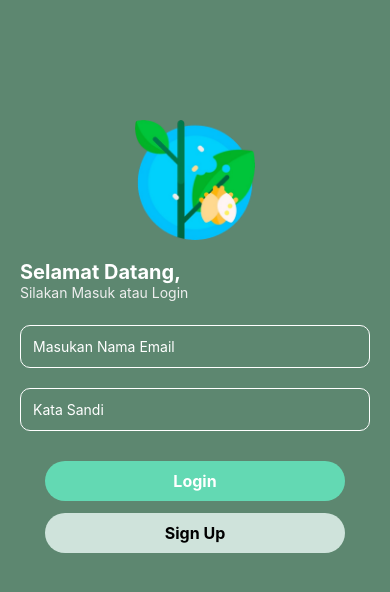
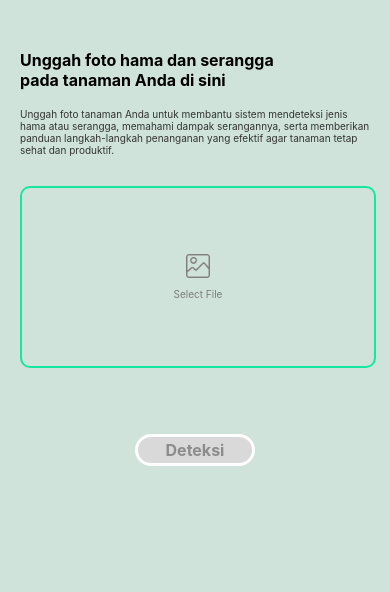
Before and after one commit to Melrick1/Final-MAD, a React Native app: screen /Home in a window 390 px wide. Shown: the top 592 px of the page. Built offline with nearby package versions, Linux system fonts and the light colour scheme.

Commit message:
Add HomePage

```diff
--- a/App.jsx
+++ b/App.jsx
@@ -1,6 +1,7 @@
 import React from 'react';
 import SignIn from './src/pages/SignIn';
 import SignUp from './src/pages/SignUp';
+import Home from './src/pages/Home';
 
 import {NavigationContainer} from '@react-navigation/native';
 import {createNativeStackNavigator} from '@react-navigation/native-stack';
@@ -21,6 +22,11 @@ const App = () => {
           component={SignUp}
           options={{headerShown: false}}
         />
+        <Stack.Screen
+          name="Home"
+          component={Home}
+          options={{headerShown: false}}
+        />
       </Stack.Navigator>
     </NavigationContainer>
   );
--- a/src/components/atoms/Button/index.jsx
+++ b/src/components/atoms/Button/index.jsx
@@ -1,13 +1,23 @@
-// src/components/atoms/Button/index.jsx
 import React from 'react';
 import { Text, TouchableOpacity, StyleSheet } from 'react-native';
 
-const Button = ({ title, onPress, filled }) => {
+const Button = ({ title, onPress, filled, detect }) => {
   return (
     <TouchableOpacity
       onPress={onPress}
-      style={[styles.button, filled ? styles.filled : styles.outline]}>
-      <Text style={[styles.text, filled ? styles.filledText : styles.outlineText]}>
+      style={[
+        styles.button,
+        filled ? styles.filled : styles.outline,
+        detect && styles.detectButton,
+      ]}
+    >
+      <Text
+        style={[
+          styles.text,
+          filled ? styles.filledText : styles.outlineText,
+          detect && styles.detectButtonText,
+        ]}
+      >
         {title}
       </Text>
     </TouchableOpacity>
@@ -19,16 +29,16 @@ const styles = StyleSheet.create({
     paddingVertical: 12,
     borderRadius: 20,
     alignItems: 'center',
-    justifyContent:'center',
+    justifyContent: 'center',
     marginVertical: 6,
     width: 300,
     height: 40,
   },
   filled: {
-    backgroundColor: '#63D9B3', // warna hijau dari desain
+    backgroundColor: '#63D9B3',
   },
   outline: {
-    backgroundColor: '#CFE3DB', // warna abu
+    backgroundColor: '#CFE3DB',
   },
   text: {
     fontWeight: 'bold',
@@ -41,6 +51,22 @@ const styles = StyleSheet.create({
   outlineText: {
     color: '#000',
   },
+  // Style baru buat Deteksi
+  detectButton: {
+    backgroundColor: '#D9D9D9',
+    borderRadius: 50,
+    borderWidth: 3,
+    borderColor: '#fff',
+    width: 120,
+    height: 32,
+    justifyContent: 'center',
+    alignItems: 'center',
+  },
+  detectButtonText: {
+    color: '#8C8C8C',
+    fontSize: 16,
+    fontWeight: 'bold',
+  },
 });
 
 export default Button;
--- a/src/components/atoms/index.jsx
+++ b/src/components/atoms/index.jsx
@@ -1,4 +1,3 @@
-// src/pages/SignIn/index.jsx
 import React from 'react';
 import { View, Text, StyleSheet, Image, TextInput } from 'react-native';
 import Button from '../../components/atoms/Button';
@@ -12,9 +11,9 @@ const SignIn = () => {
       <Text style={styles.title}>Selamat Datang,</Text>
       <Text style={styles.subtitle}>Silakan Masuk atau Login</Text>
       <Gap height={24} />
-      <TextInput style={styles.input} placeholder="Masukan Nama Email" />
+      <TextInput style={styles.input} placeholder="Masukan Nama Email" placeholderTextColor="#ccc" />
       <Gap height={16} />
-      <TextInput style={styles.input} placeholder="Kata Sandi" secureTextEntry />
+      <TextInput style={styles.input} placeholder="Kata Sandi" secureTextEntry placeholderTextColor="#ccc" />
       <Gap height={24} />
       <Button title="Login" filled />
       <Button title="Sign Up" />
--- /dev/null
+++ b/src/pages/Home/index.jsx
@@ -0,0 +1,106 @@
+import React from 'react';
+import { View, Text, StyleSheet, TouchableOpacity, Image } from 'react-native';
+import Button from '../../components/atoms/Button';
+import Gap from '../../components/atoms/Gap';
+
+const Home = () => {
+  return (
+    <View style={styles.container}>
+
+      <Gap height={30} />
+
+      {/* Title */}      <View style={styles.titleContainer}>
+        <Text style={styles.title}>
+          Unggah foto hama dan serangga{'\n'}pada tanaman Anda di sini
+        </Text>
+        <Gap height={10} />
+        <Text style={styles.subtitle}>
+          Unggah foto tanaman Anda untuk membantu sistem mendeteksi jenis hama atau serangga,
+          memahami dampak serangannya, serta memberikan panduan langkah-langkah penanganan
+          yang efektif agar tanaman tetap sehat dan produktif.
+        </Text>
+      </View>
+
+      <Gap height={30} />
+
+      {/* Upload Box */}
+      <TouchableOpacity style={styles.uploadBox}>
+        <Image source={require('../../assets/Placeholder.png')} style={styles.uploadIcon} />
+        <Text style={styles.uploadText}>Select File</Text>
+      </TouchableOpacity>
+
+      <Gap height={60} />
+
+      {/* Button Deteksi */}
+      <View style={styles.buttonContainer}>
+        <Button title="Deteksi" detect onPress={() => console.log('Tombol Deteksi ditekan!')} />
+      </View>
+    </View>
+  );
+};
+
+const styles = StyleSheet.create({
+  container: {
+    flex: 1,
+    backgroundColor: '#CFE3DB',
+    padding: 20,
+  },
+  header: {
+    flexDirection: 'row',
+    alignItems: 'center',
+    backgroundColor: '#4B8F7A',
+    paddingVertical: 15,
+    paddingHorizontal: 20,
+    borderRadius: 10,
+  },
+  menuButton: {
+    marginRight: 10,
+  },
+  menuText: {
+    fontSize: 24,
+    color: '#fff',
+  },
+  headerTitle: {
+    fontSize: 18,
+    color: '#fff',
+    fontWeight: 'bold',
+  },
+  titleContainer: {
+    alignItems: 'flex-start',
+  },
+  title: {
+    fontSize: 16,
+    fontWeight: 'bold',
+    color: '#000',
+  },
+  subtitle: {
+    fontSize: 10,
+    color: '#333',
+    marginTop: 8,
+  },
+  uploadBox: {
+    borderWidth: 2,
+    borderColor: '#15E7A1',
+    borderRadius: 10,
+    backgroundColor: '#CFE3DB',
+    height: 182,
+    width: 356,
+    justifyContent: 'center',
+    alignItems: 'center',
+  },
+  uploadIcon: {
+    width: 24,
+    height: 24,
+    marginBottom: 10,
+    tintColor: '#7F7B7B',
+  },
+  uploadText: {
+    color: '#7F7B7B',
+    fontSize: 10,
+  },
+  buttonContainer: {
+    alignItems: 'center',
+  },
+});
+
+export default Home;
--- a/src/pages/SignIn/index.jsx
+++ b/src/pages/SignIn/index.jsx
@@ -1,4 +1,3 @@
-// src/pages/SignIn/index.jsx
 import React from 'react';
 import { View, Text, StyleSheet, Image, TextInput } from 'react-native';
 import Button from '../../components/atoms/Button';
@@ -15,19 +14,19 @@ const SignIn = ({ navigation }) => {
         <Text style={styles.subtitle}>Silakan Masuk atau Login</Text>
       </View>
       <Gap height={24} />
-      <TextInput style={styles.input} placeholder="Masukan Nama Email" />
+      <TextInput style={styles.input} placeholder="Masukan Nama Email" placeholderTextColor="#ccc" />
       <Gap height={20} />
-      <TextInput style={styles.input} placeholder="Kata Sandi" secureTextEntry />
+      <TextInput style={styles.input} placeholder="Kata Sandi" secureTextEntry placeholderTextColor="#ccc" />
       <Gap height={24} />
-      <Button title="Login" filled />
-      <Button title="Sign Up" onPress={() => {navigation.navigate('SignUp')}}/>
+      <Button title="Login" onPress={() => navigation.navigate('Home')} />
+      <Button title="Sign Up" onPress={() => navigation.navigate('SignUp')} />
     </View>
   );
 };
 
 const styles = StyleSheet.create({
   container: {
-    height: '100%',
+    flex: 1,
     backgroundColor: '#5D8770',
     alignItems: 'center',
     padding: 20,
```
Also changed, not shown: src/assets/Placeholder.png (added).
